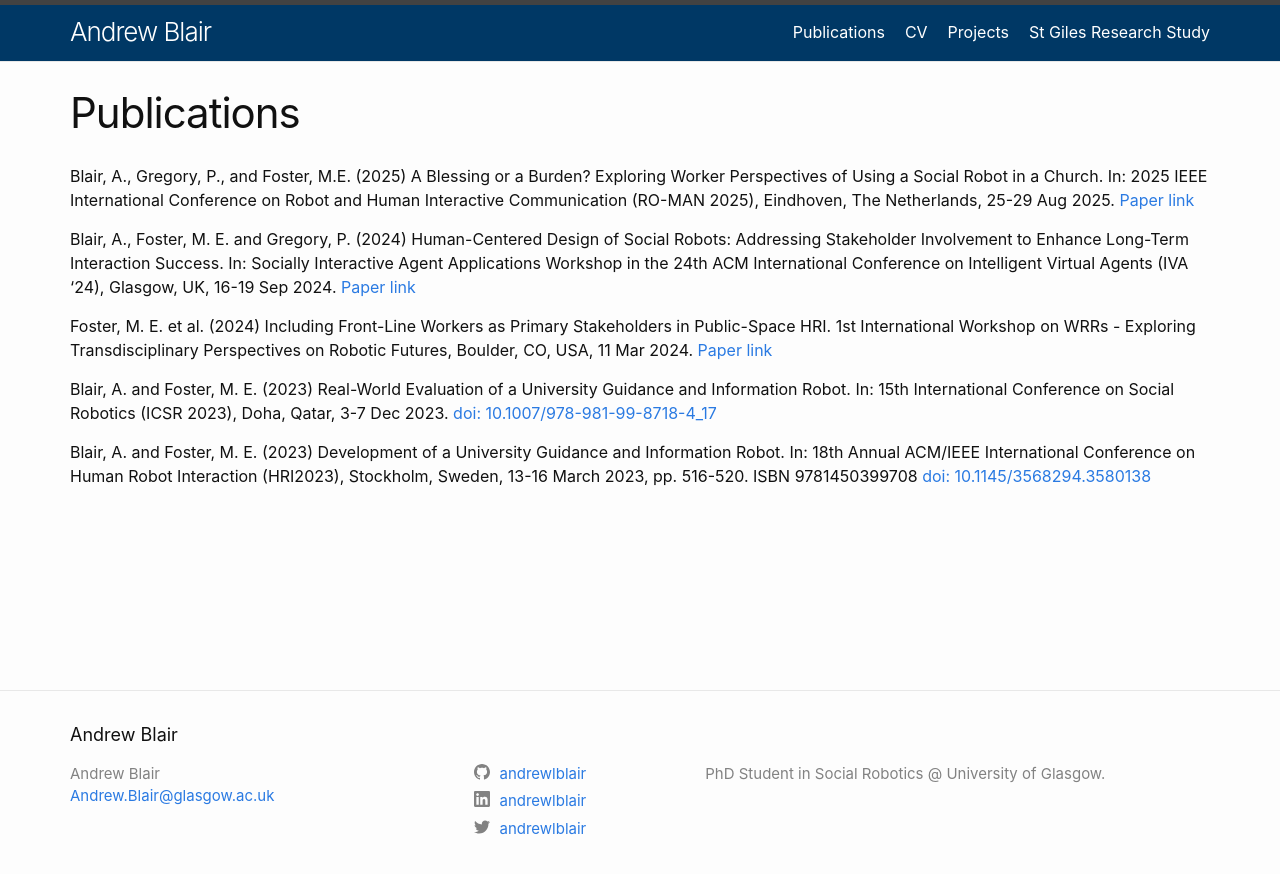
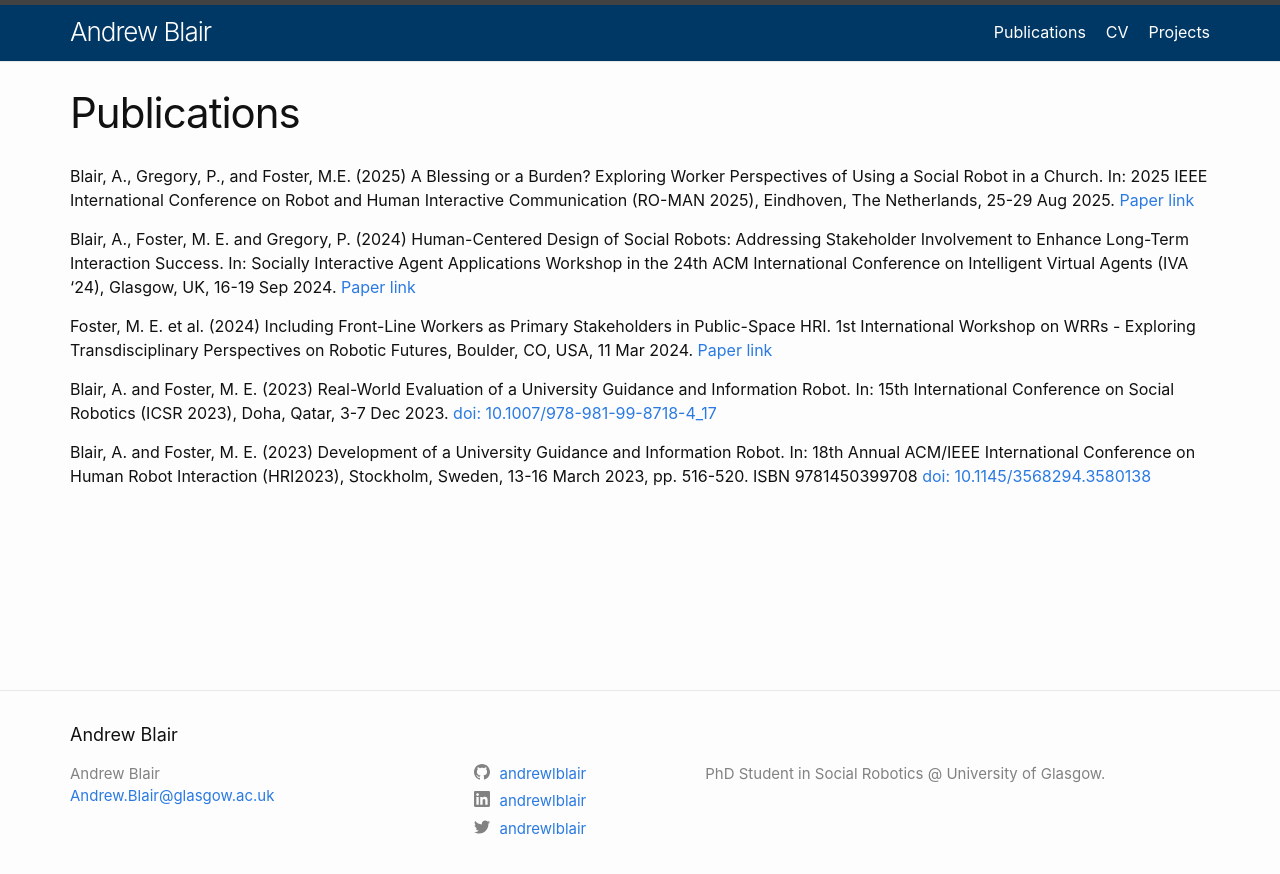
Before and after one commit to andrewlblair/andrewlblair.github.io, a Jekyll site: the page built from docs/about.markdown, in a window 1280 px wide. Shown: the top 874 px of the page. Built offline with Jekyll 4.4.1, drawn with Linux system fonts in a browser that asks for light colours.

Commit message:
paper change and update header

```diff
--- a/docs/_includes/header.html
+++ b/docs/_includes/header.html
@@ -20,7 +20,7 @@
         <div class="trigger">
           {%- for path in page_paths -%}
             {%- assign my_page = site.pages | where: "path", path | first -%}
-            {%- if my_page.title and my_page.title != "Home" -%}
+            {%- if my_page.title and my_page.title != "Home" and my_page.title != "St Giles Research Study" -%}
             <a class="page-link" href="{{ my_page.url | relative_url }}">{{ my_page.title | escape }}</a>
             {%- endif -%}
           {%- endfor -%}
--- a/docs/about.markdown
+++ b/docs/about.markdown
@@ -8,7 +8,7 @@ Blair, A., Gregory, P., and Foster, M.E. (2025) A Blessing or a Burden? Explorin
 
 Blair, A., Foster, M. E.  and Gregory, P.  (2024) Human-Centered Design of Social Robots: Addressing Stakeholder Involvement to Enhance Long-Term Interaction Success. In: Socially Interactive Agent Applications Workshop in the 24th ACM International Conference on Intelligent Virtual Agents (IVA '24), Glasgow, UK, 16-19 Sep 2024. [Paper link](/papers/addressing_stakeholder_involvement_blair_et_al_2024.pdf)
 
-Foster, M. E. et al. (2024) Including Front-Line Workers as Primary Stakeholders in Public-Space HRI. 1st International Workshop on WRRs - Exploring Transdisciplinary Perspectives on Robotic Futures, Boulder, CO, USA, 11 Mar 2024. [Paper link](https://drive.google.com/file/d/1ITL2tnZ1wJR2Zq6AdxcHZHRPIdgoLcU7/view)
+Foster, M. E. et al. (2024) Including Front-Line Workers as Primary Stakeholders in Public-Space HRI. 1st International Workshop on WRRs - Exploring Transdisciplinary Perspectives on Robotic Futures, Boulder, CO, USA, 11 Mar 2024. [Paper link](/papers/including_frontline_workers_foster_et_al_2024.pdf)
 
 Blair, A. and Foster, M. E. (2023) Real-World Evaluation of a University Guidance and Information Robot. In: 15th International Conference on Social Robotics (ICSR 2023), Doha, Qatar, 3-7 Dec 2023. [doi: 10.1007/978-981-99-8718-4_17](http://dx.doi.org/10.1007/978-981-99-8718-4_17)
 
```
Also changed, not shown: 1 other file.
